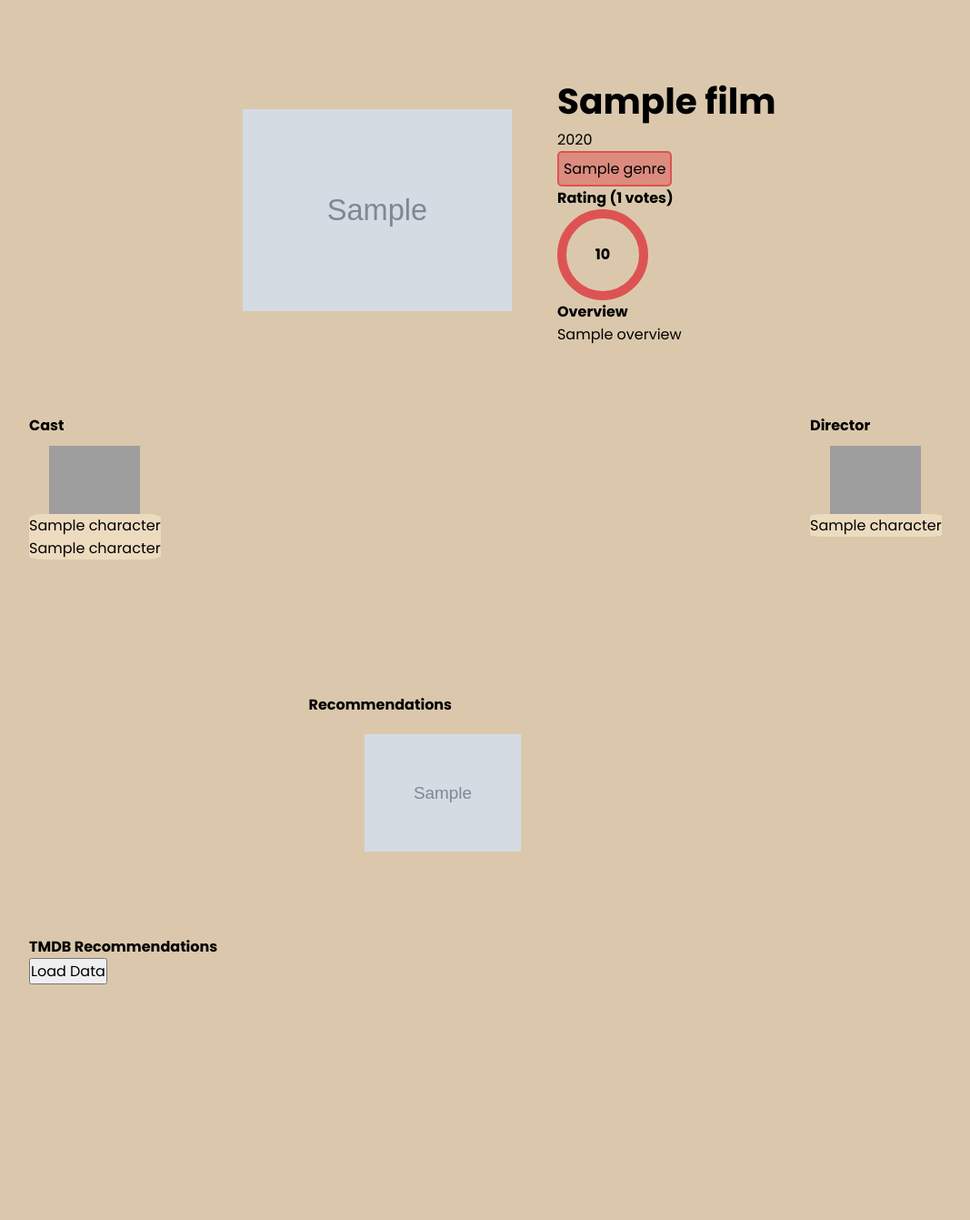
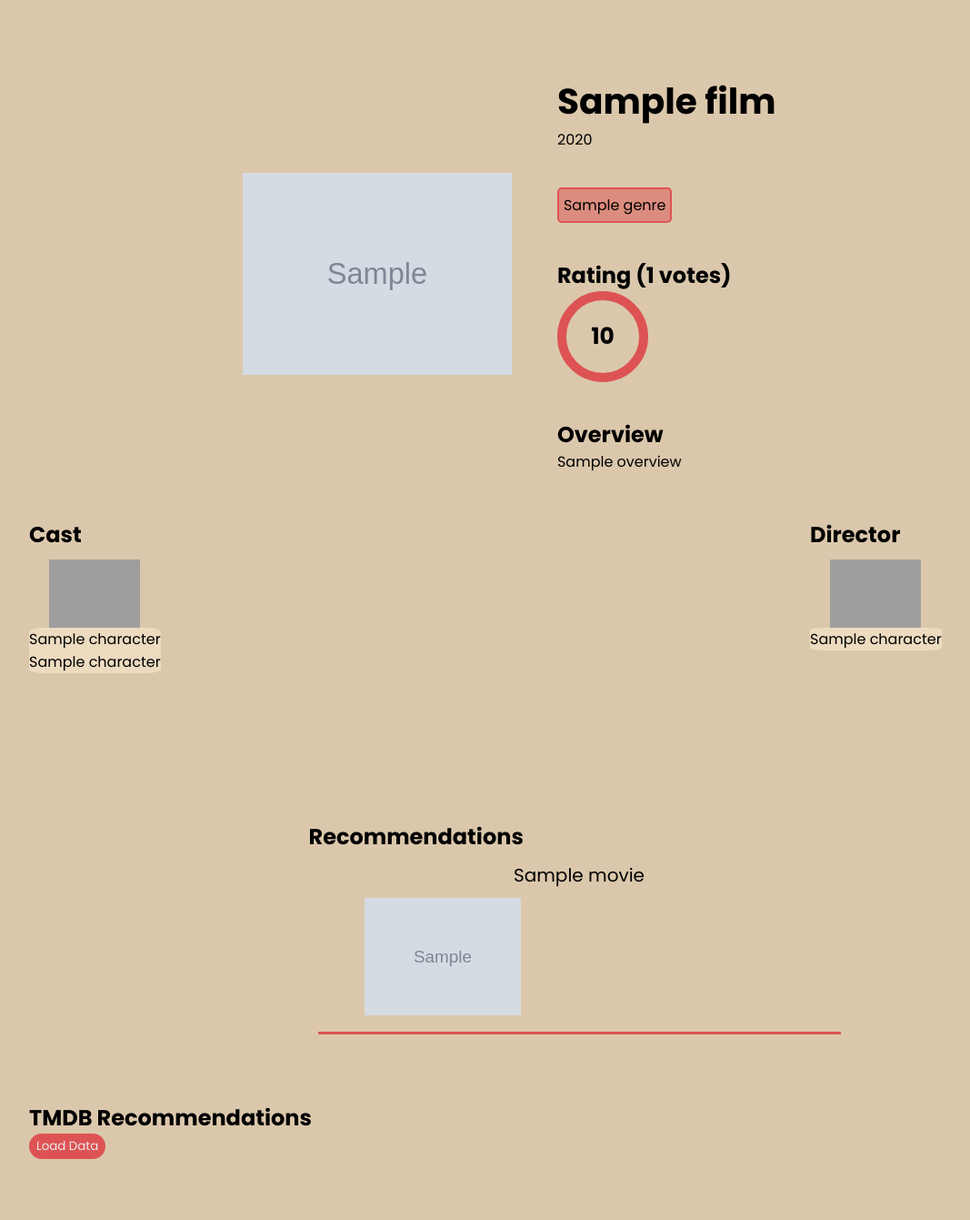
Before and after one commit to em4go/filmanin_proy, a FastAPI app: template templates/movie.jinja2 in a window 1280 px wide. Shown: the part 122-1463 px from the top of the page at 91% size, without its empty margins (3-1070 px from the left). Before the commit the page ends 1204 px from the top, so only its background shows below. Run offline with FastAPI, Linux system fonts and the light colour scheme; the template is opened without the code that fills it: most values are stand-ins (such as "Sample title", 1, 10 or a date in 2020); grey boxes marked "Sample" are stand-in pictures; a map, chart or similar area stays blank; parts of the project's set-up code (start-up, migrations or seed data) failed here and were passed over; grey boxes are pictures that could not be loaded.

Commit message:
full-responsive

```diff
--- a/static/css/styles.css
+++ b/static/css/styles.css
@@ -6,7 +6,6 @@
   --red-primary: #dd5353;
   --clr-font-black: #323232;
   --clr-font-white: #eaeaea;
-  --font-title: 4rem;
   --font-step--2: clamp(0.72rem, calc(0.69rem + 0.14vw), 0.80rem);
   --font-step--1: clamp(0.90rem, calc(0.87rem + 0.17vw), 1.00rem);
   --font-step-0: clamp(1.13rem, calc(1.08rem + 0.22vw), 1.25rem);
@@ -21,7 +20,6 @@
   padding: 0;
   box-sizing: border-box;
   font-family: "Poppins", sans-serif;
-  font-size: var(--font-step--1);
 }
 
 html {
@@ -35,6 +33,10 @@ section {
 
 a {
   color: var(--clr-font-black);
+}
+
+p {
+  font-size: var(--font-step--1);
 }
 
 img {
@@ -55,10 +57,12 @@ img {
 .h-screen {
   height: 100vh;
   height: 100lvh;
+  overflow: hidden;
 }
 .w-screen {
   width: 100vw;
   width: 100lvw;
+  overflow: hidden;
 }
 .header {
   width: 100%;
@@ -294,8 +298,11 @@ img {
   border: var(--red-primary) 10px solid;
   display: grid;
   place-items: center;
-  font-size: var(--font-step--1);
   font-weight: bold;
+}
+
+.rating-circle p {
+  font-size: var(--font-step-1);
 }
 
 .movie-header {
@@ -319,6 +326,7 @@ img {
   flex-direction: column;
   justify-content: center;
   align-items: left;
+  gap: 40px;
   min-width: 60%;
   padding: 50px;
 }
@@ -346,7 +354,7 @@ img {
   width: 30%;
 }
 .crew-section {
-  height: min(250px, 100%);
+  height: min(300px, 100%);
   display: flex;
   flex-direction: column;
   align-items: left;
@@ -416,11 +424,11 @@ img {
 }
 
 .movie-recommendations > * {
-  flex: 1 1 clamp(350px, 30%, 575px);
+  flex: 1 1 clamp(300px, 30%, 575px);
 }
-.recommendation {
+.recommendation-graphic {
   height: 100%;
-  width: min(300px, 50%);
+  width: max(300px, 50%);
 }
 
 .recommendation__img {
@@ -429,7 +437,25 @@ img {
 }
 
 .movie-reccomendations__item {
-  display: flex; align-items: center; justify-content: center;
+  display: flex;
+  align-items: center;
+  justify-content: center;
+  flex-direction: column;
+  max-width: 575px;
+  border-bottom: 3px solid var(--red-primary);
+}
+
+.movie-recommendations__name {
+  font-size: var(--font-step-0);
+}
+
+.movie-recommendations__images {
+  width: 100%;
+  display: flex;
+  align-items: center;
+  flex-direction: row;
+  flex-wrap: nowrap;
+  justify-content: center;
   max-width: 575px;
 }
 
@@ -515,4 +541,7 @@ img {
   .crew-section {
     width: 100%;
   }
+  .movie-recommendations__images {
+    flex-wrap: wrap;
+  }
 }
--- a/templates/movie.jinja2
+++ b/templates/movie.jinja2
@@ -89,11 +89,14 @@
   <div class="movie-recommendations">
   {% for movie in recommendations %}
     <div class="movie-reccomendations__item">
-        <a href="/movie/{{movie['id']}}" class="recommendation__img">
-          <img src="{{movie['poster_path']}}" alt="Poster from {{movie['title']}}" width="100%" >
-        </a>
-        <div class="reccomendation" >
-          <canvas id="chart-{{ movie['id'] }}" ></canvas>
+        <p class="movie-recommendations__name">{{movie['title']}}</p>
+        <div class="movie-recommendations__images">
+          <a href="/movie/{{movie['id']}}" class="recommendation__img">
+            <img src="{{movie['poster_path']}}" alt="Poster from {{movie['title']}}" width="100%" >
+          </a>
+          <div class="reccomendation" >
+            <canvas id="chart-{{ movie['id'] }}" ></canvas>
+          </div>
         </div>
     </div>
   {% endfor %}
@@ -103,7 +106,7 @@
   <h2>TMDB Recommendations</h2>
   <button
         id="search-button"
-        class=""
+        class="search-button"
         type="submit"
         hx-get="/recommendation/{{film_data['id']}}"
         hx-swap="innerHTML"
```
